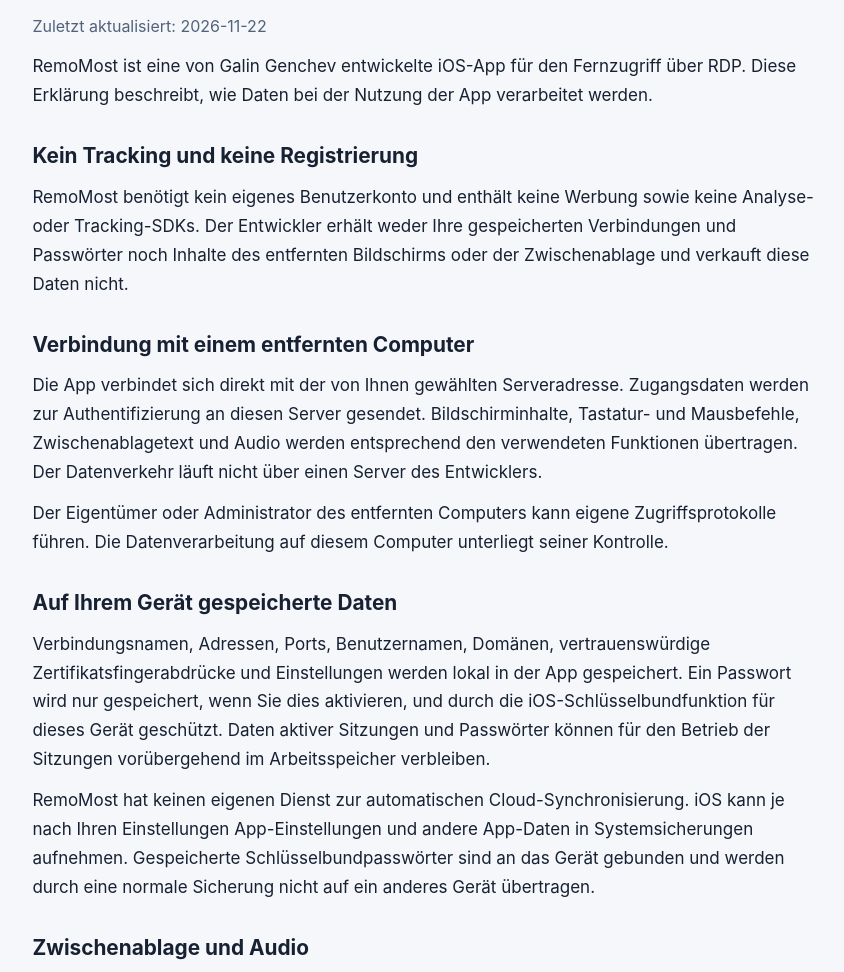
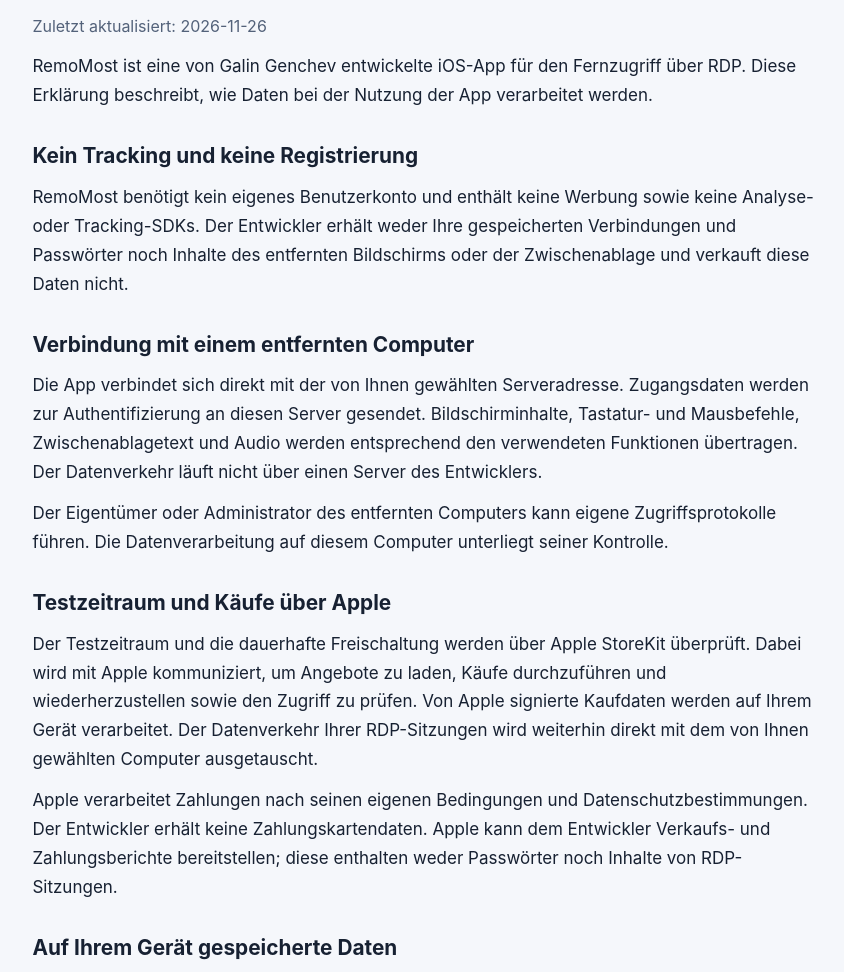
Before and after one commit to g1kata/remomost-support, a plain HTML site: page docs/privacy/de/index.html in a window 1280 px wide. Shown: the part 261-1233 px from the top of the page, without its empty margins (214-1058 px from the left). Drawn offline with Linux system fonts and the light colour scheme.

Commit message:
Update German privacy policy for StoreKit purchases

```diff
--- a/docs/privacy/de/index.html
+++ b/docs/privacy/de/index.html
@@ -42,12 +42,14 @@ footer { margin-top: 2.5rem; border-top: 1px solid var(--line); padding-top: .5r
 <header><div class="brand">RemoMost</div><nav aria-label="RemoMost"><a href="../../index.html">Support</a><a href="./index.html" aria-current="page">Datenschutz</a></nav><nav aria-label="Sprache"><a href="../bg/index.html" lang="bg" hreflang="bg">Български</a><a href="../index.html" lang="en" hreflang="en">English</a><a href="../de/index.html" lang="de" hreflang="de" aria-current="page">Deutsch</a><a href="../es/index.html" lang="es" hreflang="es">Español</a><a href="../fr/index.html" lang="fr" hreflang="fr">Français</a><a href="../it/index.html" lang="it" hreflang="it">Italiano</a><a href="../ru/index.html" lang="ru" hreflang="ru">Русский</a><a href="../pt-BR/index.html" lang="pt-BR" hreflang="pt-BR">Português (Brasil)</a></nav></header>
 <main>
 <h1>Datenschutzerklärung für RemoMost</h1>
-<p class="meta">Zuletzt aktualisiert: <time datetime="2026-11-22">2026-11-22</time></p>
+<p class="meta">Zuletzt aktualisiert: <time datetime="2026-11-26">2026-11-26</time></p>
 <p>RemoMost ist eine von Galin Genchev entwickelte iOS-App für den Fernzugriff über RDP. Diese Erklärung beschreibt, wie Daten bei der Nutzung der App verarbeitet werden.</p>
 <section aria-labelledby="overview"><h2 id="overview">Kein Tracking und keine Registrierung</h2>
 <p>RemoMost benötigt kein eigenes Benutzerkonto und enthält keine Werbung sowie keine Analyse- oder Tracking-SDKs. Der Entwickler erhält weder Ihre gespeicherten Verbindungen und Passwörter noch Inhalte des entfernten Bildschirms oder der Zwischenablage und verkauft diese Daten nicht.</p></section><section aria-labelledby="connections"><h2 id="connections">Verbindung mit einem entfernten Computer</h2>
 <p>Die App verbindet sich direkt mit der von Ihnen gewählten Serveradresse. Zugangsdaten werden zur Authentifizierung an diesen Server gesendet. Bildschirminhalte, Tastatur- und Mausbefehle, Zwischenablagetext und Audio werden entsprechend den verwendeten Funktionen übertragen. Der Datenverkehr läuft nicht über einen Server des Entwicklers.</p>
-<p>Der Eigentümer oder Administrator des entfernten Computers kann eigene Zugriffsprotokolle führen. Die Datenverarbeitung auf diesem Computer unterliegt seiner Kontrolle.</p></section><section aria-labelledby="storage"><h2 id="storage">Auf Ihrem Gerät gespeicherte Daten</h2>
+<p>Der Eigentümer oder Administrator des entfernten Computers kann eigene Zugriffsprotokolle führen. Die Datenverarbeitung auf diesem Computer unterliegt seiner Kontrolle.</p></section><section aria-labelledby="purchases"><h2 id="purchases">Testzeitraum und Käufe über Apple</h2>
+<p>Der Testzeitraum und die dauerhafte Freischaltung werden über Apple StoreKit überprüft. Dabei wird mit Apple kommuniziert, um Angebote zu laden, Käufe durchzuführen und wiederherzustellen sowie den Zugriff zu prüfen. Von Apple signierte Kaufdaten werden auf Ihrem Gerät verarbeitet. Der Datenverkehr Ihrer RDP-Sitzungen wird weiterhin direkt mit dem von Ihnen gewählten Computer ausgetauscht.</p>
+<p>Apple verarbeitet Zahlungen nach seinen eigenen Bedingungen und Datenschutzbestimmungen. Der Entwickler erhält keine Zahlungskartendaten. Apple kann dem Entwickler Verkaufs- und Zahlungsberichte bereitstellen; diese enthalten weder Passwörter noch Inhalte von RDP-Sitzungen.</p></section><section aria-labelledby="storage"><h2 id="storage">Auf Ihrem Gerät gespeicherte Daten</h2>
 <p>Verbindungsnamen, Adressen, Ports, Benutzernamen, Domänen, vertrauenswürdige Zertifikatsfingerabdrücke und Einstellungen werden lokal in der App gespeichert. Ein Passwort wird nur gespeichert, wenn Sie dies aktivieren, und durch die iOS-Schlüsselbundfunktion für dieses Gerät geschützt. Daten aktiver Sitzungen und Passwörter können für den Betrieb der Sitzungen vorübergehend im Arbeitsspeicher verbleiben.</p>
 <p>RemoMost hat keinen eigenen Dienst zur automatischen Cloud-Synchronisierung. iOS kann je nach Ihren Einstellungen App-Einstellungen und andere App-Daten in Systemsicherungen aufnehmen. Gespeicherte Schlüsselbundpasswörter sind an das Gerät gebunden und werden durch eine normale Sicherung nicht auf ein anderes Gerät übertragen.</p></section><section aria-labelledby="clipboard-audio"><h2 id="clipboard-audio">Zwischenablage und Audio</h2>
 <p>Der Zugriff auf die Zwischenablage des Telefons und das Schreiben von Text erfolgen über die von Ihnen gewählten Kopier- und Einfügeaktionen. Text aus der entfernten Zwischenablage kann vorübergehend im Sitzungsspeicher verarbeitet werden; RemoMost speichert ihn nicht in einer Datei. In Windows eingefügter Text kann nach dem Trennen in dessen Zwischenablage verbleiben.</p>
```
